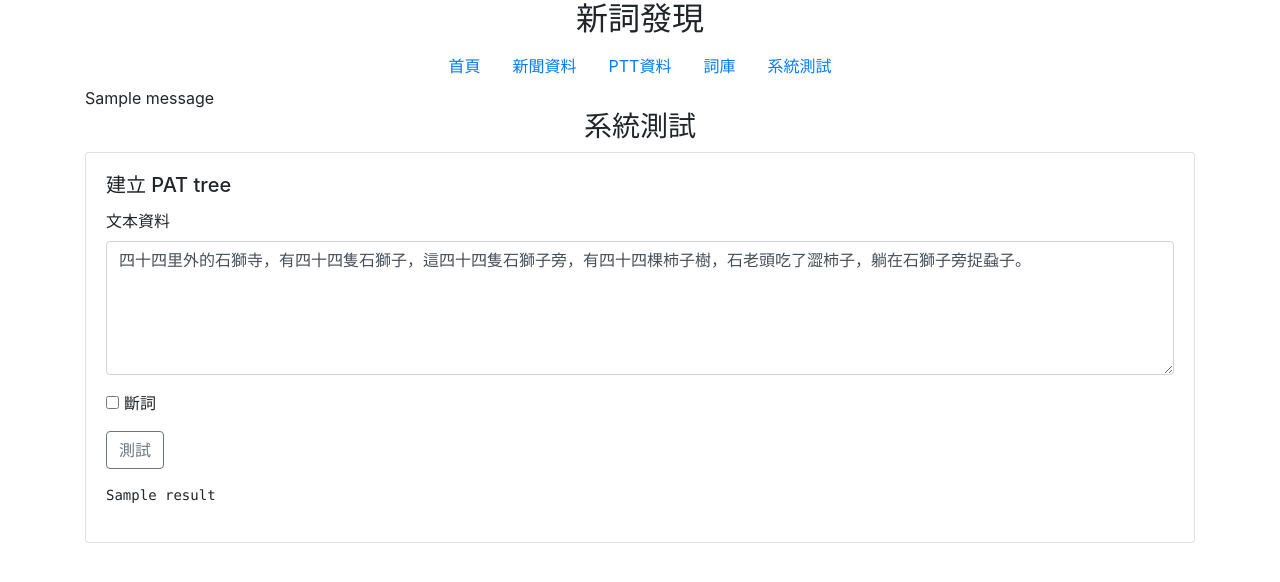
After one commit to taiyingchen/new-word-detection, a Flask app: template templates/system/tree.html in a window 1280 px wide. The commit adds this page. Shown: the top 582 px of the page. Run offline with Flask 2, Linux system fonts and the light colour scheme; the template is opened without the code that fills it: most values are stand-ins (such as "Sample title", 1, 10 or a date in 2020); one stand-in notice (Sample message) is shown; some libraries are stand-ins or nearby versions.

Commit message:
Modify template structure

```diff
--- a/templates/index.html
+++ b/templates/index.html
@@ -1,4 +1,9 @@
 {% extends "layout.html" %}
+
+{% block header %}
+<h3 class="text-center">系統測試</h3>
+{% endblock %}
+
 {% block content %}
 <div class="row justify-content-center">
     <div>
--- a/templates/layout.html
+++ b/templates/layout.html
@@ -41,19 +41,20 @@
 			<h2 class="text-center">新詞發現</h2>
 		</div>
 		<nav class="nav justify-content-center">
-			<a class="nav-link" href="/">首頁</a>
-			<a class="nav-link" href="/news">新聞資料</a>
-			<a class="nav-link" href="/ptt">PTT資料</a>
-			<a class="nav-link" href="/dictionary">詞庫</a>
-			<a class="nav-link" href="/system">系統測試</a>
+			<a class="nav-link" href="{{ url_for('index') }}">首頁</a>
+			<a class="nav-link" href="{{ url_for('news') }}">新聞資料</a>
+			<a class="nav-link" href="{{ url_for('ptt') }}">PTT資料</a>
+			<a class="nav-link" href="{{ url_for('dictionary') }}">詞庫</a>
+			<a class="nav-link" href="{{ url_for('system') }}">系統測試</a>
 		</nav>
-		<div>
-			{% block content %}
-			{% endblock %}
-		</div>
+
+		{% for message in get_flashed_messages() %}
+		<div class="flash">{{ message }}</div>
+		{% endfor %}
+
+		{% block content %}{% endblock %}
 	</div>
 </body>
-{% block script %}
-{% endblock %}
+{% block script %}{% endblock %}
 
 </html>
--- /dev/null
+++ b/templates/system/tree.html
@@ -0,0 +1,33 @@
+{% extends "layout.html" %}
+{% block content %}
+<h3 class="text-center">系統測試</h3>
+
+<form action="{{ url_for('test', test_id=2) }}" method="get">
+    <div class="card w-100">
+        <div class="card-body">
+            <div>
+                <h5 class="card-title">建立 PAT tree</h5>
+                <div class="form-group">
+                    <label for="query">文本資料</label>
+                    <textarea class="form-control" id="query" rows="5" name="query">{% if query %}{{ query }}{% else %}四十四里外的石獅寺，有四十四隻石獅子，這四十四隻石獅子旁，有四十四棵柿子樹，石老頭吃了澀柿子，躺在石獅子旁捉蝨子。{% endif %}</textarea>
+                </div>
+                <div class="form-group form-check form-check-inline">
+                    <input class="form-check-input" type="checkbox" id="inlineCheckbox1" name="cut" {% if cut %}checked{% endif %}>
+                    <label class="form-check-label" for="inlineCheckbox1">斷詞</label>
+                </div>
+                <div class="form-group">
+                    <button type="submit" class="btn btn-outline-secondary">測試</button>
+                </div>
+            </div>
+
+            {% if error_message %}
+            <div class="alert alert-danger" role="alert">
+                {{ error_message }}
+            </div>
+            {% endif %}
+
+            <pre><code>{{ result }}</code></pre>
+        </div>
+    </div>
+</form>
+{% endblock %}
```
Also changed, not shown: templates/system/list.html (added, +9 -0 lines), templates/system/text.html (renamed from templates/system.html, +4 -4 lines).
